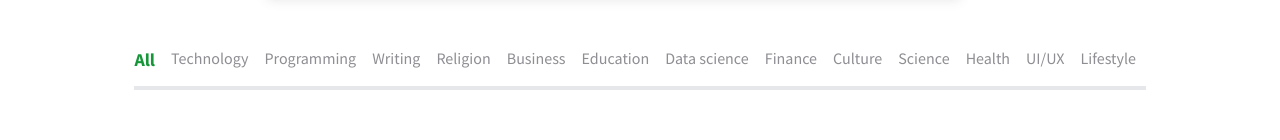
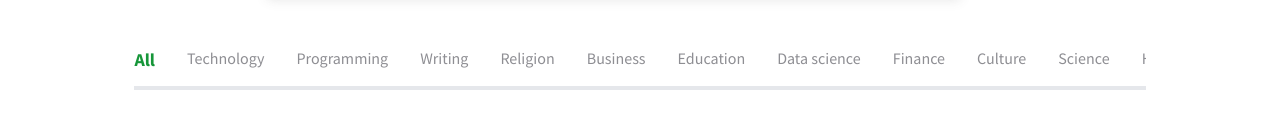
Before and after one commit to Elue-dev/BytesBlog-Client, a React (Vite) app: page /blog in a window 1280 px wide. Shown: the part 521-661 px from the top of the page. Built offline with nearby package versions, Linux system fonts and the light colour scheme.

Commit message:
patch: increase gap between categories section of main blog page

```diff
--- a/src/pages/blog/home/index.tsx
+++ b/src/pages/blog/home/index.tsx
@@ -29,7 +29,7 @@ export default function Blog() {
         </div>
 
         <div
-          className={` ${styles.categories} flex cursor-pointer gap-4 whitespace-nowrap border-b-4`}
+          className={` ${styles.categories} flex cursor-pointer gap-8 whitespace-nowrap border-b-4`}
         >
           {modifiedCategories.map((category, idx: number) => (
             <div
```
